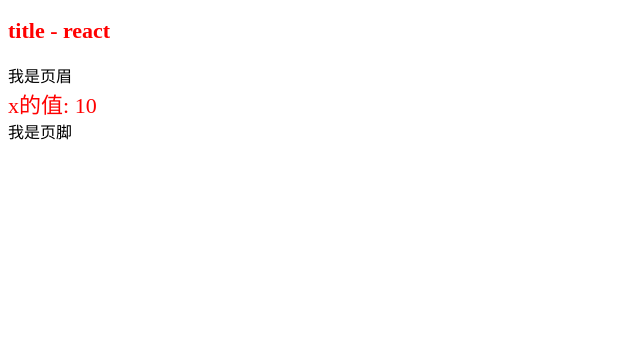
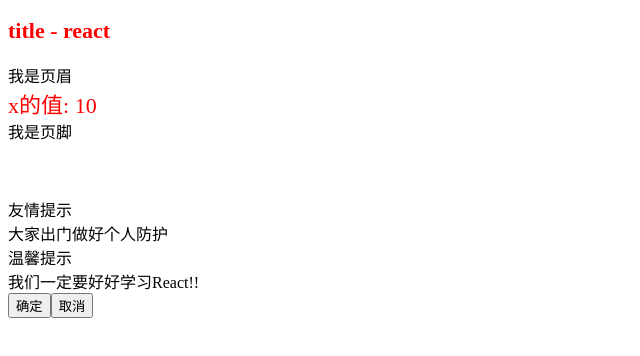
Before and after one commit to seeyax/React, a React app: page / in a window 1280 px wide. Shown: the top 356 px of the page, without its empty margins (0-640 px from the left). Built offline with nearby package versions, Linux system fonts and the light colour scheme.

Commit message:
封装组件

```diff
--- a/src/index.jsx
+++ b/src/index.jsx
@@ -4,7 +4,8 @@ import ReactDOM from 'react-dom/client';
 import 'react-app-polyfill/ie11'
 import 'react-app-polyfill/ie9'
 import 'react-app-polyfill/stable'
-import DemoOne from './views/DemoOne';
+import DemoOne from './views/components/DemoOne';
+import Dialog from './views/components/Dialog';
 
 
 const root = ReactDOM.createRoot(document.getElementById('root'));
@@ -15,9 +16,13 @@ root.render(
       <span slot="footer">我是页脚</span>
       <span slot="header">我是页眉</span>
     </DemoOne>
-    {/* <DemoOne title="title-哈哈哈哈哈哈" className='box' style={{fontSize:'16px', color:'red'}} x={59}>
-      <span>我有children</span>
-    </DemoOne>
-    <DemoOne title="title-demo3" className="jkc" x={56} style={{fontSize:'16px', color:'red'}}/> */}
+    <br />
+    <br />
+    <br />
+    <Dialog title="友情提示" content="大家出门做好个人防护"/>
+    <Dialog content="我们一定要好好学习React!!">
+      <button slot="sure">确定</button>
+      <button slot="cancel">取消</button>
+    </Dialog>
   </div>
 )
--- /dev/null
+++ b/src/views/components/Dialog.jsx
@@ -0,0 +1,40 @@
+import PropTypes from 'prop-types'
+import React from 'react'
+const Dialog = function (props) {
+  let { title,content,children} = props
+  children = React.Children.toArray(children)
+  let sureSlot = [], cancelSlot = []
+  children.forEach(child => {
+    // 传递进来的插槽信息，都是编译为virtualDOM后传递进来的[而不是传递的标签]
+    console.log(child)
+    let { slot } = child.props
+    if(slot === 'sure') {
+      sureSlot.push(child)
+    } else if (slot === 'cancel') {
+      cancelSlot.push(child)
+    }
+  })
+  return <div className="dialog-box">
+    <div className="dialog-box">
+      <div className="header">
+        <div className="title">{title}</div>
+        <div className="content">{content}</div>
+      </div>
+      <div className="footer">
+        {sureSlot}
+        {cancelSlot}
+      </div>
+    </div>
+
+  </div>
+}
+/**属性规则校验 */
+Dialog.defaultProps = {
+  title: '温馨提示'
+}
+Dialog.propTypes = {
+  title:PropTypes.string,
+  content: PropTypes.string.isRequired
+}
+
+export default Dialog
```
Also changed, not shown: src/views/components/DemoOne.jsx (renamed from src/views/DemoOne.jsx).
